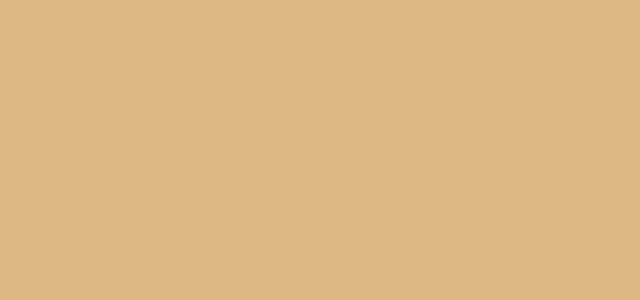
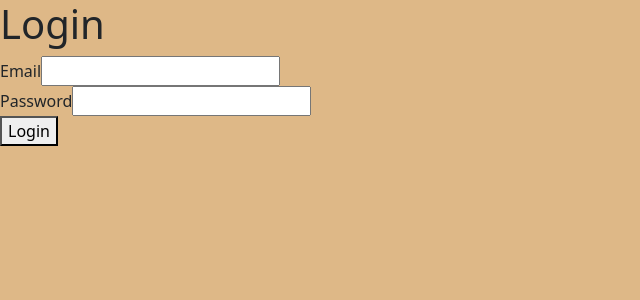
Before and after one commit to ivanBasCub/Imp_Pact_5e, a React (Vite) app: page /login in a window 1280 px wide. Before the commit this address had no page. Shown: the top 300 px of the page, without its empty margins (0-640 px from the left). Built offline with nearby package versions, Linux system fonts and the light colour scheme.

Commit message:
Creación de la página de login funcional

```diff
--- a/src/componentes/SRD/SRD.jsx
+++ b/src/componentes/SRD/SRD.jsx
@@ -1,5 +1,5 @@
 // Importación de modulos react
-import { Routes, Route } from 'react-router-dom'
+import { Route, Routes } from 'react-router-dom'
 
 // Compomentes
 import App from './App';
--- a/src/componentes/Users/Login.jsx
+++ b/src/componentes/Users/Login.jsx
@@ -0,0 +1,47 @@
+import { useState } from "react";
+import { signInWithEmailAndPassword } from "firebase/auth";
+import { auth } from "../../firebase/config";
+import { useNavigate } from "react-router-dom";
+
+function Login() {
+    const [email, setEmail] = useState("");
+    const [password, setPassword] = useState("");
+    const [error, setError] = useState(null);
+    const navigate = useNavigate();
+
+    // Creamos una evento para cuando inserte el email y la contraseña no rompa
+    const btnLogin = async (event) => {
+        event.preventDefault();
+        if (email && password) {
+            signInWithEmailAndPassword(auth, email, password)
+                .then((userCredential) => {
+                    // Signed in
+                    const user = userCredential.user;
+                    console.log(user);
+                    navigate("/SRD  ");
+
+                })
+                .catch((error) => {
+                    const errorMessage = error.message;
+                    setError(errorMessage);
+                });
+        }
+    }
+
+    return (
+        <div>
+            <h1>Login</h1>
+            <form method="post">
+                <label from="user_email">Email</label>
+                <input type="email" id="user_email" name="user_email" required onChange={(e) => setEmail(e.target.value)} /><br />
+                <label from="user_password">Password</label>
+                <input type="password" name="user_password" id="user_password" required onChange={(e) => setPassword(e.target.value)} /><br />
+                {error ? (<div className="error">{error}</div>) : ""}
+                <button type="submit" onClick={btnLogin}>Login</button>
+            </form>
+
+        </div>
+    )
+}
+
+export default Login;
--- a/src/main.jsx
+++ b/src/main.jsx
@@ -7,12 +7,13 @@ import App from './componentes/App.jsx'
 import SRD from './componentes/SRD/SRD.jsx'
 import Personajes from './componentes/Personajes/Personajes.jsx'
 import PersonajesNuevo from './componentes/Personajes/PersonajesNuevo.jsx'
+import Login from './componentes/Users/Login.jsx'
+
 
 createRoot(document.getElementById('root')).render(
   <StrictMode>
     {/* Configuración de las rutas */}
     <BrowserRouter>
-      {/* Componente con todas las rutas relacionadas con el SRD */}
       <SRD />
       <Routes>
         <Route path="/" element={<App />} />
@@ -21,6 +22,8 @@ createRoot(document.getElementById('root')).render(
         <Route path='/Personajes' element={<Personajes />} />
         <Route path='/Personajes/new' element={<PersonajesNuevo />} />
 
+        {/* Ruta para el inicio y creación de cuenta */}
+        <Route path='/login' element={<Login />} />
 
       </Routes>
     </BrowserRouter>
```
Also changed, not shown: src/componentes/Tests/AuthContext.jsx (added, +25 -0 lines), src/componentes/Tests/ProtectedRoute.jsx (added, +34 -0 lines).
